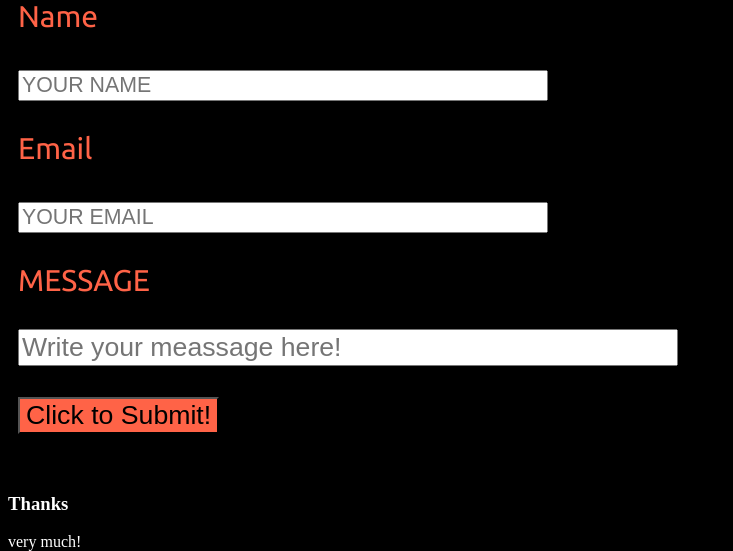
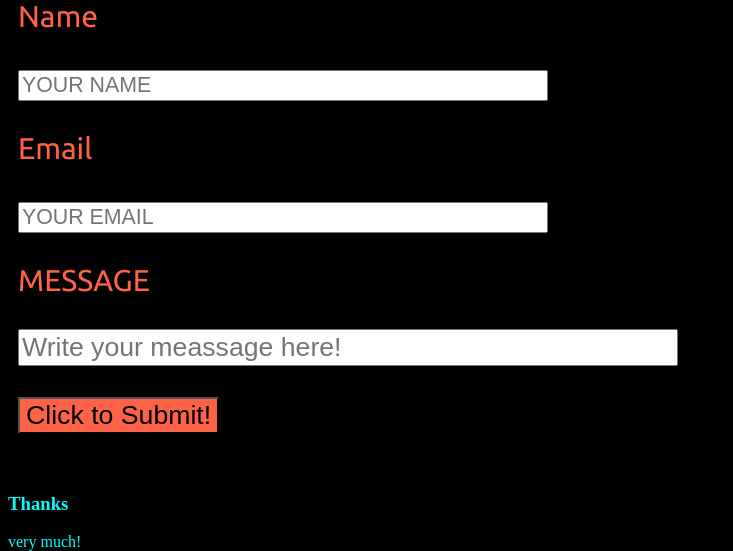
Before and after one commit to Tanjir16/myresume, a PHP site: page / in a window 1280 px wide. Shown: the part 2374-2925 px from the top of the page, without its empty margins (0-733 px from the left). Run offline with PHP 8.4, Linux system fonts and the light colour scheme; some libraries are stand-ins or nearby versions.

Commit message:
change in html & css

```diff
--- a/classwork/style.css
+++ b/classwork/style.css
@@ -275,3 +275,10 @@
 h1 {
     color: white;
 }
+.blue{
+    color: cyan;
+
+}
+.green{
+    color: cyan;
+}
```
